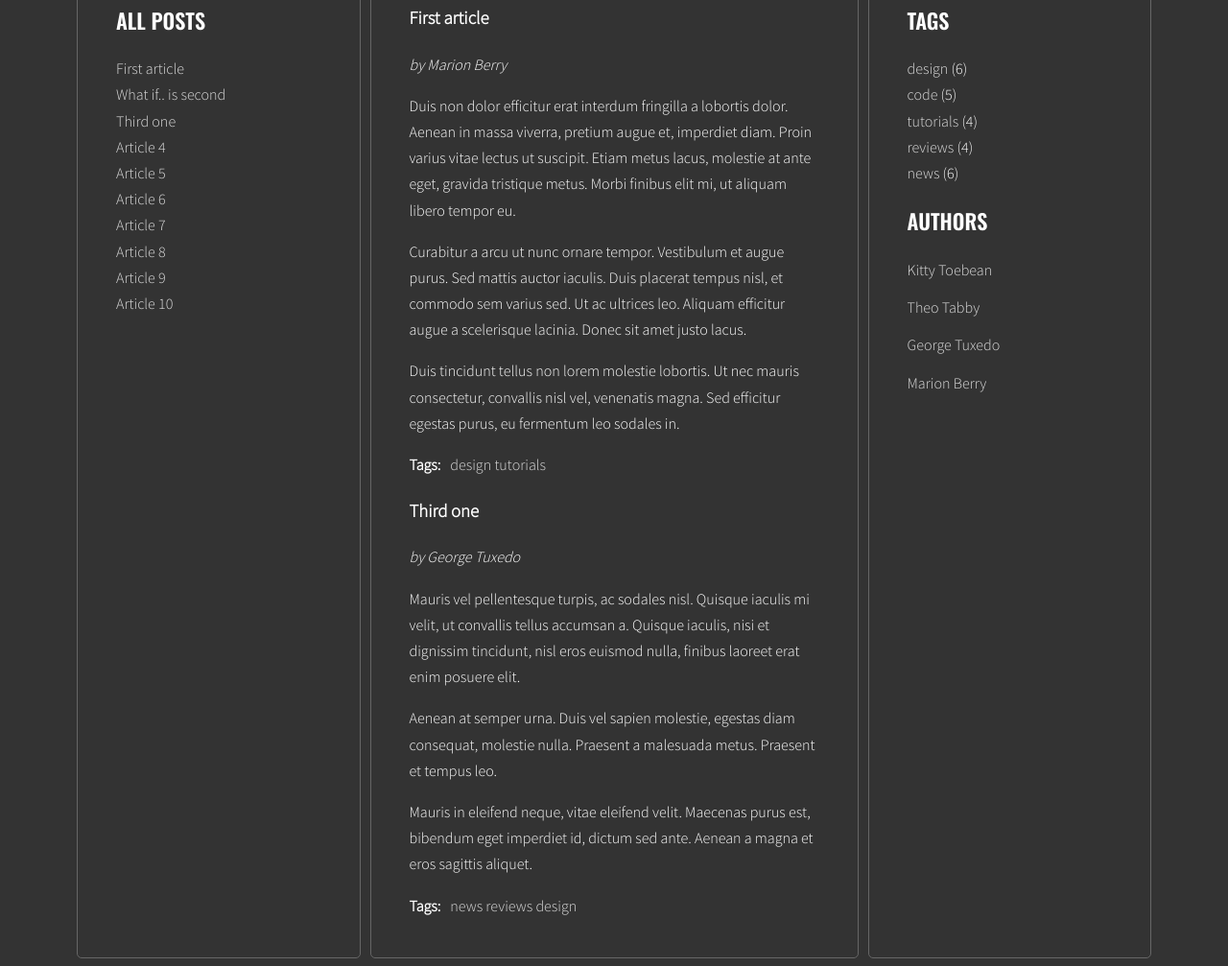
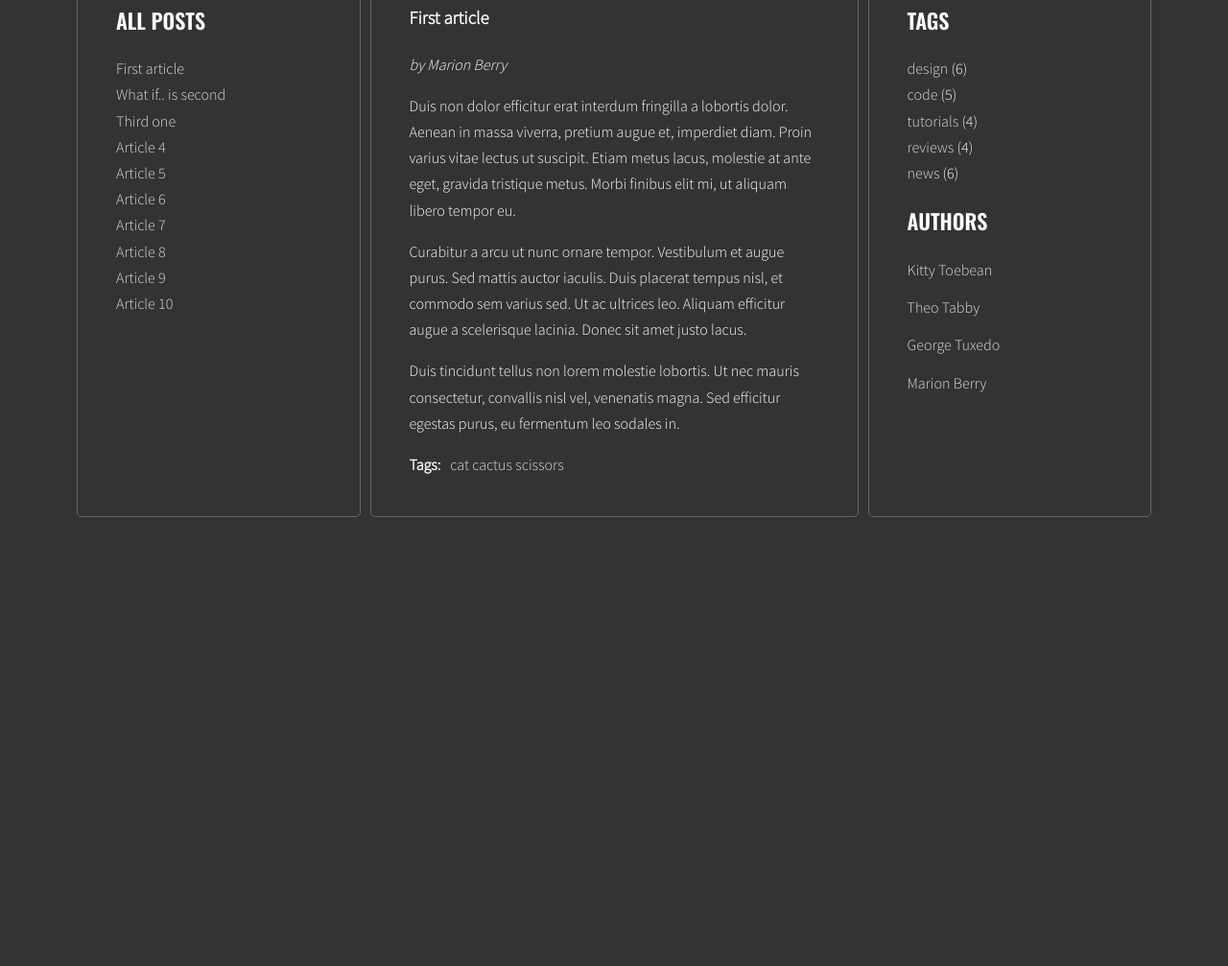
Before and after one commit to ryszard-glegola-learning/javascript-blog, a website: page index.html in a window 1280 px wide. Shown: the part 300-1307 px from the top of the page at 96% size. After the commit the page ends 847 px from the top, so only its background shows below. Drawn offline with nearby package versions, Linux system fonts and the light colour scheme.

Commit message:
Added tags list generated under each article

```diff
--- a/index.html
+++ b/index.html
@@ -17,7 +17,7 @@
         </ul>
       </aside>
       <section class="posts">
-        <article class="post active" id="article-1">
+        <article class="post active" id="article-1" data-tags="cat cactus scissors">
           <h3 class="post-title">First article</h3>
           <p class="post-author">by Marion Berry</p>
           <div class="post-content">
@@ -30,12 +30,10 @@
           <div class="post-tags">
             <p><strong>Tags:</strong></p>
             <ul class="list list-horizontal">
-              <li><a href="#">design</a></li>
-              <li><a href="#">tutorials</a></li>
             </ul>
           </div>
         </article>
-        <article class="post" id="article-2">
+        <article class="post" id="article-2" data-tags="cat dog">
           <h3 class="post-title">What if.. is second</h3>
           <p class="post-author">by Theo Tabby</p>
           <div class="post-content">
@@ -48,12 +46,10 @@
           <div class="post-tags">
             <p><strong>Tags:</strong></p>
             <ul class="list list-horizontal">
-              <li><a href="#">news</a></li>
-              <li><a href="#">code</a></li>
             </ul>
           </div>
         </article>
-        <article class="post active" id="article-3">
+        <article class="post" id="article-3" data-tags="third tuxedo suits">
           <h3 class="post-title">Third one</h3>
           <p class="post-author">by George Tuxedo</p>
           <div class="post-content">
@@ -65,13 +61,10 @@
           <div class="post-tags">
             <p><strong>Tags:</strong></p>
             <ul class="list list-horizontal">
-              <li><a href="#">news</a></li>
-              <li><a href="#">reviews</a></li>
-              <li><a href="#">design</a></li>
             </ul>
           </div>
         </article>
-        <article class="post" id="article-4">
+        <article class="post" id="article-4" data-tags="cactus plant tree">
           <h3 class="post-title">Article 4</h3>
           <p class="post-author">by Kitty Toebean</p>
           <div class="post-content">
@@ -84,13 +77,10 @@
           <div class="post-tags">
             <p><strong>Tags:</strong></p>
             <ul class="list list-horizontal">
-              <li><a href="#">tutorials</a></li>
-              <li><a href="#">code</a></li>
-              <li><a href="#">design</a></li>
             </ul>
           </div>
         </article>
-        <article class="post" id="article-5">
+        <article class="post" id="article-5" data-tags="tree Robin Hood forest vegetation Nottingham">
           <h3 class="post-title">Article 5</h3>
           <p class="post-author">by Marion Berry</p>
           <div class="post-content">
@@ -103,12 +93,10 @@
           <div class="post-tags">
             <p><strong>Tags:</strong></p>
             <ul class="list list-horizontal">
-              <li><a href="#">design</a></li>
-              <li><a href="#">reviews</a></li>
             </ul>
           </div>
         </article>
-        <article class="post" id="article-6">
+        <article class="post" id="article-6" data-tags="cat dog lemur rat pet">
           <h3 class="post-title">Article 6</h3>
           <p class="post-author">by George Tuxedo</p>
           <div class="post-content">
@@ -121,12 +109,10 @@
           <div class="post-tags">
             <p><strong>Tags:</strong></p>
             <ul class="list list-horizontal">
-              <li><a href="#">reviews</a></li>
-              <li><a href="#">code</a></li>
             </ul>
           </div>
         </article>
-        <article class="post" id="article-7">
+        <article class="post" id="article-7" data-tags="scissors knife tool">
           <h3 class="post-title">Article 7</h3>
           <p class="post-author">by Kitty Toebean</p>
           <div class="post-content">
@@ -139,12 +125,10 @@
           <div class="post-tags">
             <p><strong>Tags:</strong></p>
             <ul class="list list-horizontal">
-              <li><a href="#">code</a></li>
-              <li><a href="#">news</a></li>
             </ul>
           </div>
         </article>
-        <article class="post" id="article-8">
+        <article class="post" id="article-8" data-tags="scissors">
           <h3 class="post-title">Article 8</h3>
           <p class="post-author">by Theo Tabby</p>
           <div class="post-content">
@@ -157,13 +141,10 @@
           <div class="post-tags">
             <p><strong>Tags:</strong></p>
             <ul class="list list-horizontal">
-              <li><a href="#">news</a></li>
-              <li><a href="#">design</a></li>
-              <li><a href="#">tutorials</a></li>
             </ul>
           </div>
         </article>
-        <article class="post" id="article-9">
+        <article class="post" id="article-9" data-tags="rock scissors paper">
           <h3 class="post-title">Article 9</h3>
           <p class="post-author">by Marion Berry</p>
           <div class="post-content">
@@ -176,12 +157,10 @@
           <div class="post-tags">
             <p><strong>Tags:</strong></p>
             <ul class="list list-horizontal">
-              <li><a href="#">news</a></li>
-              <li><a href="#">tutorials</a></li>
             </ul>
           </div>
         </article>
-        <article class="post" id="article-10">
+        <article class="post" id="article-10" data-tags="suit">
           <h3 class="post-title">Article 10</h3>
           <p class="post-author">by George Tuxedo</p>
           <div class="post-content">
@@ -194,10 +173,6 @@
           <div class="post-tags">
             <p><strong>Tags:</strong></p>
             <ul class="list list-horizontal">
-              <li><a href="#">code</a></li>
-              <li><a href="#">design</a></li>
-              <li><a href="#">news</a></li>
-              <li><a href="#">reviews</a></li>
             </ul>
           </div>
         </article>
--- a/js/script.js
+++ b/js/script.js
@@ -1,7 +1,7 @@
 {
   const titleClickHandler = function(event){
     event.preventDefault();
-    const clickedElement = this;
+    const clickedElement = this;  // 'articleSelector' in the tutorial instructions
 
     /* [DONE] remove class 'active' from all article links  */
     const activeLinks = document.querySelectorAll('.titles a.active');
@@ -10,7 +10,7 @@
     }
 
     /* [DONE] add class 'active' to the clicked link */
-    console.log('clickedElement:',clickedElement);
+    // console.log('clickedElement:',clickedElement);
     clickedElement.classList.add('active');
 
     /* [DONE] remove class 'active' from all articles */
@@ -24,29 +24,30 @@
 
     /* [DONE] find the correct article using the selector (value of 'href' attribute) */
     const targetArticle = document.querySelector(hrefAttributeClicked);
-    console.log('targetArticle is ',targetArticle);
+    // console.log('targetArticle is ',targetArticle);
 
     /* [DONE] add class 'active' to the correct article */
     targetArticle.classList.add('active');
 
-    console.log(' ... ');
+    // console.log(' ... ');
   }; // Why the semicolon?
 
   /* script 'settings' in constants - good practice */
   const optArticleSelector = '.post',
     optTitleSelector = '.post-title',
-    optTitleListSelector = '.titles';
+    optTitleListSelector = '.titles',
+    optArticleTagsSelector = '.post-tags .list';
 
   function generateTitleLinks(){
 
-    console.log('== gTL STARTS ==');
+    // console.log('== gTL STARTS ==');
 
     /* [DONE] remove contents of titleList */
     const titleList = document.querySelector(optTitleListSelector);
     titleList.innerHTML = '';
     let articlesListHTML = document.getElementById('articles-list');
 
-    /* [IN PROGRESS] for each article */
+    /* [DONE] for each article */
     const articles = document.querySelectorAll(optArticleSelector);
     for(let article of articles){
 
@@ -59,13 +60,13 @@
 
       /* [DONE] create HTML of the link */
       const linkHTML = '<li><a href="#' + articleId + '"><span>' + articleTitle + '</span></a></li>';
-      console.log('linkHTML ' + articleId + ' is ' + linkHTML);
+      // console.log('linkHTML ' + articleId + ' is ' + linkHTML);
 
       /* [DONE] insert link into titleList */
       articlesListHTML.insertAdjacentHTML('beforeend', linkHTML);
-      console.log(articleId + ' articlesListHTML is ', articlesListHTML);
-      console.log(articleId + ' titleList.innerHTML is ', titleList.innerHTML);
-      console.log('## LOOP END ##');
+      // console.log(articleId + ' articlesListHTML is ', articlesListHTML);
+      // console.log(articleId + ' titleList.innerHTML is ', titleList.innerHTML);
+      // console.log('## LOOP END ##');
     }
 
     const links = document.querySelectorAll('.titles a');
@@ -73,9 +74,52 @@
     for(let link of links){
       link.addEventListener('click', titleClickHandler);
     }
-    console.log('== gTL ENDED ==');
+    // console.log('== gTL ENDED ==');
   }
 
   generateTitleLinks();
-  console.log('== RUN ENDED ==');
+  // console.log('== RUN ENDED ==');
+
+  function generateTags(){
+    console.log('== genTags STARTS ==');
+    /* [DONE] find all articles */
+    const articles = document.querySelectorAll(optArticleSelector);
+    console.log('articles: ', articles);
+
+    /* [DONE] START LOOP: for every article: */
+    for(let article of articles){
+
+      /* [DONE] find tags wrapper */
+      const tagsWrapper = article.querySelector(optArticleTagsSelector);
+      // console.log('tagsWrapper: ', tagsWrapper);
+
+      /* [DONE] make html variable with empty string */
+      let tagHTML = '';
+
+      /* [DONE] get tags from data-tags attribute */
+      const articleTags = article.getAttribute('data-tags');
+      // console.log('TAG! articleTags holds: ', articleTags);
+
+      /* [DONE] split tags into array */
+      const articleTagsArray = articleTags.split(' ');
+
+      /* [DONE] START LOOP: for each tag */
+      for(let tag of articleTagsArray){
+        // console.log('TAG: ',tag);
+        /* [DONE] generate HTML of the link */
+        tagHTML = '<li><a href="#' + tag + '">' + tag + '</a></li> ';
+        console.log('tagHTML: ', tagHTML);
+        tagsWrapper.insertAdjacentHTML('beforeend', tagHTML);
+        /* [DONE] END LOOP: for each tag */
+      }
+
+      /* [DONE ABOVE USING insertAdjacentHTML] insert HTML of all the links into the tags wrapper */
+      // console.log('tagsWrapper: ', tagsWrapper);
+      /* [DONE] END LOOP: for every article: */
+      console.log('= for each article loop ENDS =');
+    }
+    console.log('== genTags ENDS ==');
+  }
+
+  generateTags();
 }
```
Also changed, not shown: 1 other file.
